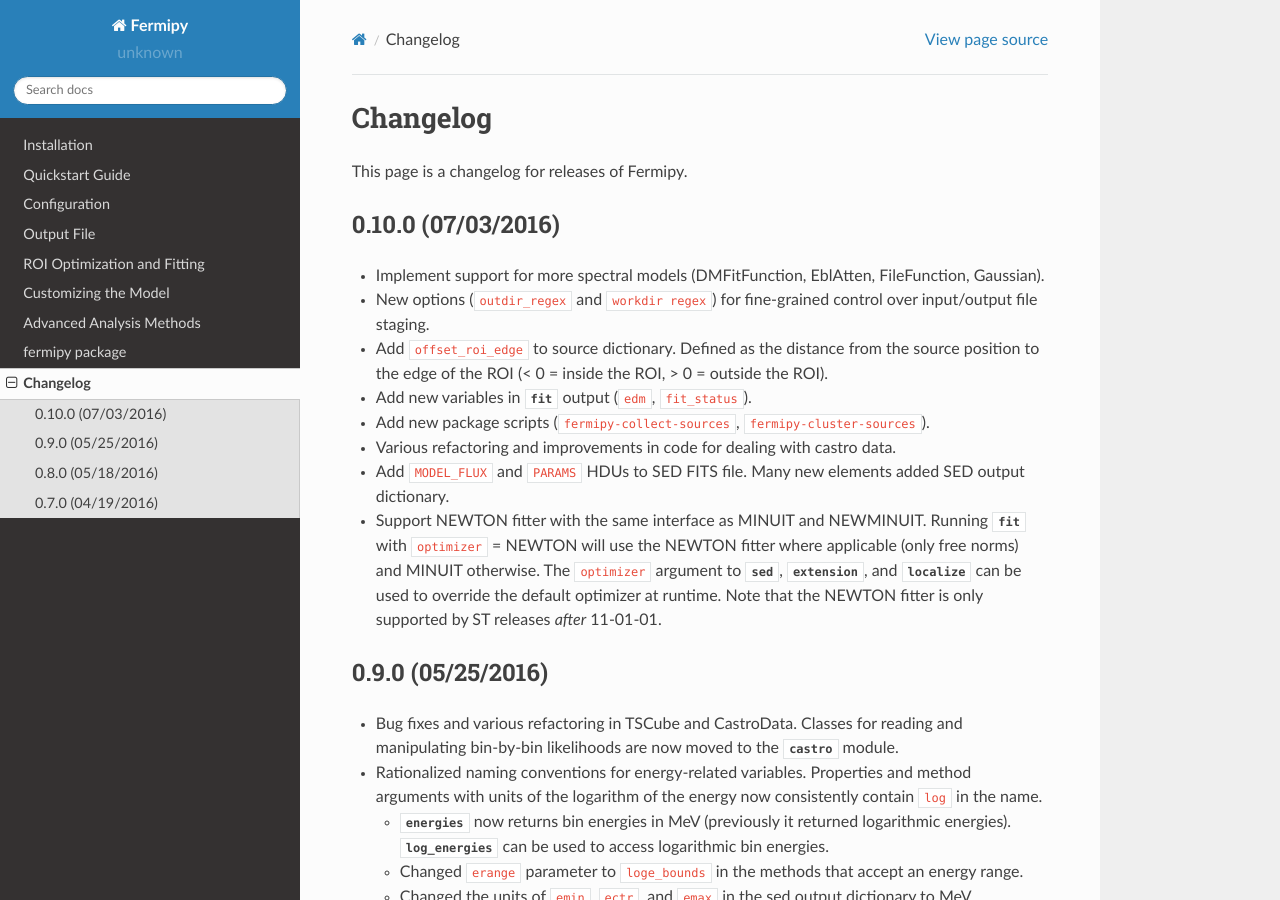
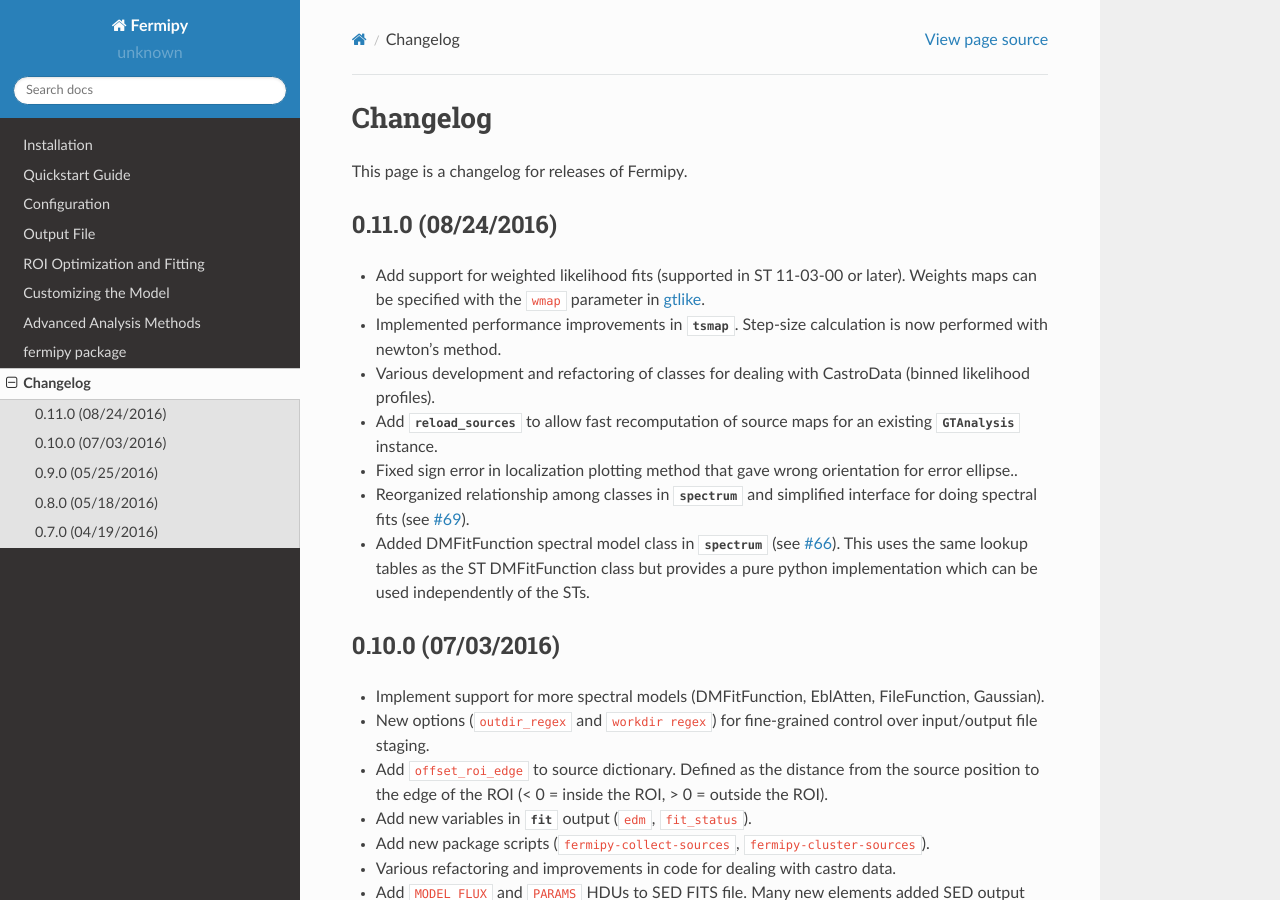
Before and after one commit to fermiPy/fermipy, a Sphinx documentation site: the page built from docs/changelog.rst, in a window 1280 px wide and 900 px high. Built offline with Sphinx 7.4.7 and the Read the Docs theme 2.0.0, drawn with Linux system fonts in a browser that asks for light colours.

Commit message:
Add changelog for new release.

```diff
--- a/docs/changelog.rst
+++ b/docs/changelog.rst
@@ -4,6 +4,31 @@
 =========
 
 This page is a changelog for releases of Fermipy.
+
+0.11.0 (08/24/2016)
+-------------------
+* Add support for weighted likelihood fits (supported in ST
+  11-03-00 or later).  Weights maps can be specified with the ``wmap``
+  parameter in :ref:`config_gtlike`.
+* Implemented performance improvements in
+  `~fermipy.gtanalysis.GTAnalysis.tsmap`.  Step-size calculation is
+  now performed with newton's method.
+* Various development and refactoring of classes for dealing with
+  CastroData (binned likelihood profiles).
+* Add `~fermipy.gtanalysis.GTAnalysis.reload_sources` to allow fast
+  recomputation of source maps for an existing
+  `~fermipy.gtanalysis.GTAnalysis` instance.
+* Fixed sign error in localization plotting method that gave wrong
+  orientation for error ellipse..
+* Reorganized relationship among classes in
+  `~fermipy.gtanalysis.spectrum` and simplified interface for doing
+  spectral fits (see `#69
+  <https://github.com/fermiPy/fermipy/pull/69>`_).
+* Added DMFitFunction spectral model class in
+  `~fermipy.gtanalysis.spectrum` (see `#66
+  <https://github.com/fermiPy/fermipy/pull/66>`_).  This uses the same
+  lookup tables as the ST DMFitFunction class but provides a pure
+  python implementation which can be used independently of the STs.
 
 0.10.0 (07/03/2016)
 -------------------
```
